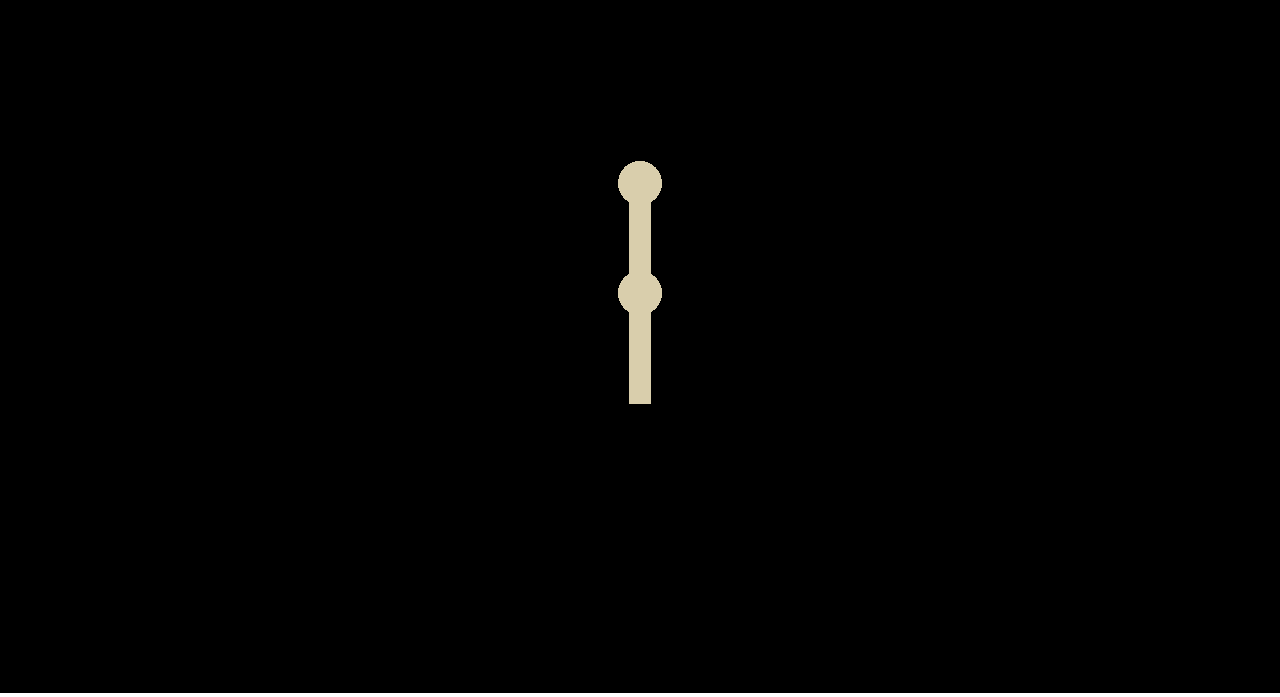
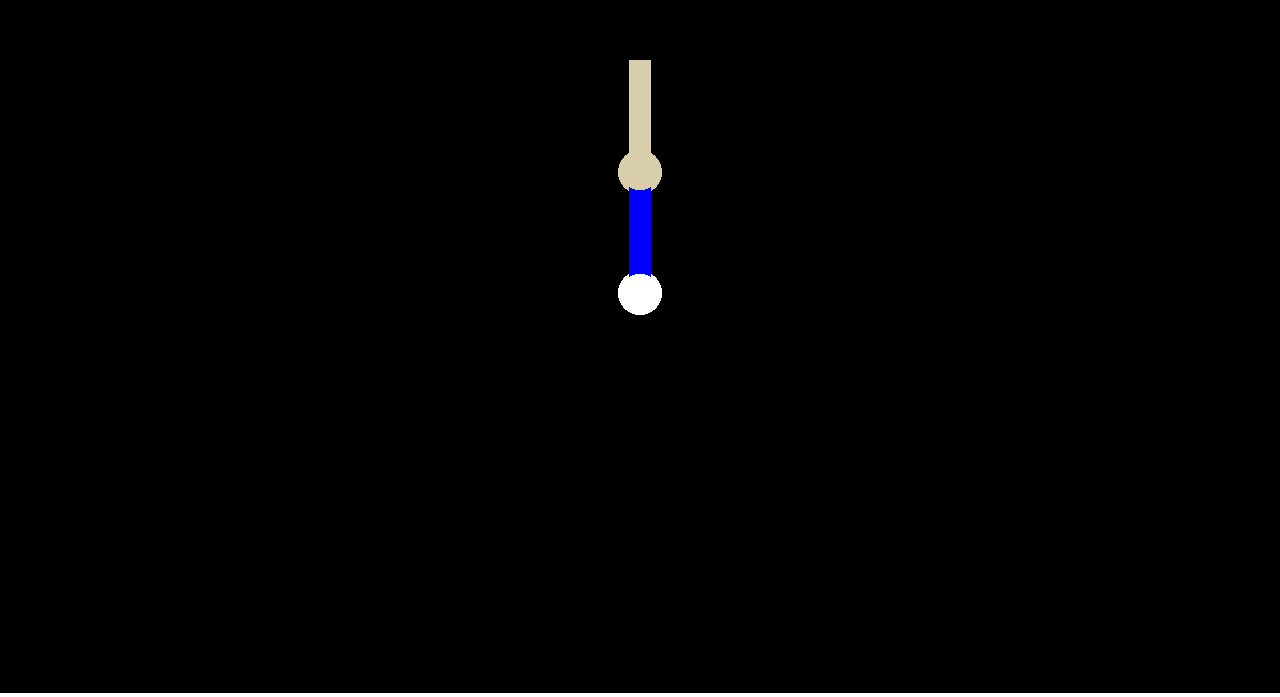
Before and after one commit to renangroth/Computa-o-Gr-fica, a plain HTML site: page T3/index.html in a window 1280 px wide. Shown: the part 107-804 px from the top of the page. Drawn offline with Linux system fonts and the light colour scheme.

Commit message:
Melhorando

```diff
--- a/T3/index.html
+++ b/T3/index.html
@@ -12,7 +12,7 @@
 
     <body>
         <script src="js/three.min.js"></script>
-        <script src="js/segundo.js"></script>
+        <script src="js/primeiro.js"></script>
     </body>
 
 </html>
--- /dev/null
+++ b/T3/js/primeiro.js
@@ -0,0 +1,176 @@
+var scene;
+var camera;
+var renderer;
+
+var velocity = 0.1;
+
+
+var createACube = function() {
+    var geometry = new THREE.BoxGeometry( 2, 10, 2 );
+
+    red = new THREE.Color(1, 0, 0);
+    green = new THREE.Color(0, 1, 0);
+    blue = new THREE.Color(0, 0, 1);
+    var colors = [red, green, blue];
+
+    for (var i = 0; i < 3; i++) {
+        geometry.faces[4 * i].color = colors[i];
+        geometry.faces[4 * i+1].color = colors[i];
+        geometry.faces[4 * i+2].color = colors[i];
+        geometry.faces[4 * i+3].color = colors[i];
+
+    }
+    var material = new THREE.MeshBasicMaterial( { color: 0xffffff, vertexColors: true } );
+    cube = new THREE.Mesh( geometry, material );
+
+
+    var geometry2 = new THREE.SphereGeometry(2, 32,32);
+    var material2 = new THREE.MeshBasicMaterial( { color: 0xffffff} );
+    sphere = new THREE.Mesh(geometry2, material2);
+    sphere.position.y-=5;
+    cube.add(sphere);
+
+
+    pivot = new THREE.Group();
+    pivot.position.set(0,0,0);
+    pivot.add(cube); //adicinou ombro ao pivo
+    scene.add(pivot);
+    cube.position.y+=pivot.position.x+5;
+
+
+    var geometry3 = new THREE.SphereGeometry(2, 32,32);
+    var material3 = new THREE.MeshBasicMaterial( { color: 0xD9CEAC} );
+    sphere2 = new THREE.Mesh(geometry3, material3);
+    cube.add(sphere2);
+    sphere2.position.y+=6;
+
+    pivot2 = new THREE.Group();
+    pivot2.position.set(0,0,0);
+    sphere2.add( pivot2 );
+
+    var geometry4 = new THREE.BoxGeometry( 2, 10, 2 );
+    var material4 = new THREE.MeshBasicMaterial( { color: 0xD9CEAC} );
+    cubo2 = new THREE.Mesh( geometry4, material4 );
+    pivot2.add( cubo2 );
+    cubo2.position.y+=5;
+
+
+
+
+
+};
+
+var init = function() {
+
+    scene = new THREE.Scene();
+    camera = new THREE.PerspectiveCamera( 40, window.innerWidth / window.innerHeight, 1, 1000 );
+
+    renderer = new THREE.WebGLRenderer();
+    renderer.setSize(window.innerWidth, window.innerHeight);
+    document.body.appendChild(renderer.domElement);
+
+    this.createACube();
+
+    camera.position.z = 100;
+
+    render();
+
+    document.addEventListener('keydown', onKeyDown );
+
+    document.addEventListener('mousedown', onMouseDown ); //metodos de controle do mouser
+    document.addEventListener('mouseup', onMouseUp );
+    document.addEventListener('mousemove', onMouseMouse );
+
+};
+
+var ci = 0
+var render = function() {
+    requestAnimationFrame( render );
+
+    renderer.render( scene, camera );
+};
+
+var rotationVelocity = 0.1;
+
+var onKeyDown = function(e){
+    console.log(e.keyCode);
+    if(e.keyCode == 37){
+        cube.position.x-=velocity;
+    }
+    if (e.keyCode == 32){ //espaco
+
+        console.log("Z: "+ pivot.rotation.z);
+        if (pivot.rotation.z > 1.7 || pivot.rotation.z < -1){
+            rotationVelocity*=-1;
+        }
+        pivot.rotation.z+=rotationVelocity;
+       // pivo.rotation.y+=0.1;
+    }
+
+    if (e.keyCode == 67){ //TECLA C
+
+        console.log("Z: "+ pivot2.rotation.z);
+        if (pivot2.rotation.z > -0.1 || pivot2.rotation.z < -2.8){
+            rotationVelocity*=-1;
+        }
+        pivot2.rotation.z+=rotationVelocity;
+    }
+
+    if (e.keyCode == 187){ // +
+        cube.scale.x+=0.1;
+        cube.scale.y+=0.1;
+        cube.scale.z+=0.1;
+    }
+    if (e.keyCode == 189){ // -
+        cube.scale.x-=0.1;
+        cube.scale.y-=0.1;
+        cube.scale.z-=0.1;
+    }
+}
+
+
+var posicaoMouser = { //controla a posiÃ§Ã£o do mouser
+    x: 0,
+    y: 0
+};
+
+var cliquePressionado = false; //para controlar o tempo que o cara esta pressionando o botao do mouser
+
+var onMouseDown = function(e){
+    cliquePressionado = true;
+    //console.log("Apertou Clicou")
+}
+
+
+var onMouseUp = function(e){
+    cliquePressionado = false;
+  //  console.log("SOltou o clique");
+}
+
+
+var onMouseMouse = function (e){
+    if (cliquePressionado){
+
+        var deltaMovimento = {
+            x: e.offsetX - posicaoMouser.x,
+            y: e.offsetY - posicaoMouser.y,
+        }
+
+        //cube.position.x += deltaMovimento.x*0.01;
+        //cube.position.y += deltaMovimento.y*0.01*-1;
+
+        cube.rotation.x += toRadians(deltaMovimento.y*1)*0.5;
+        cube.rotation.y += toRadians(deltaMovimento.x*1)*0.5;
+    }
+
+    posicaoMouser = {  //nova posiÃ§Ã£o do mouser
+        x : e.offsetX,
+        y : e.offsetY
+    };
+}
+
+window.onload = this.init;
+
+function toRadians(angle) {
+	return angle * (Math.PI / 180);
+}
```
